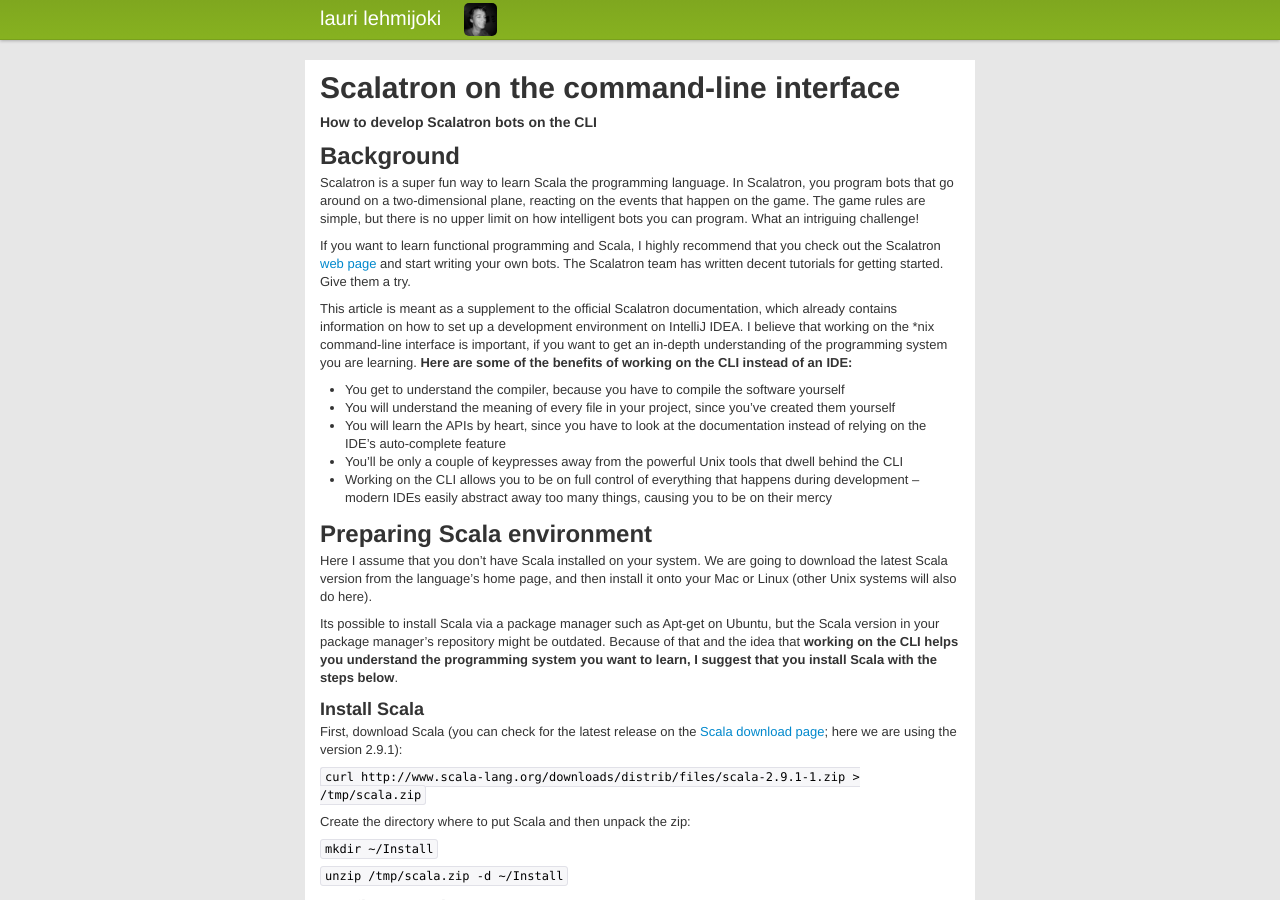
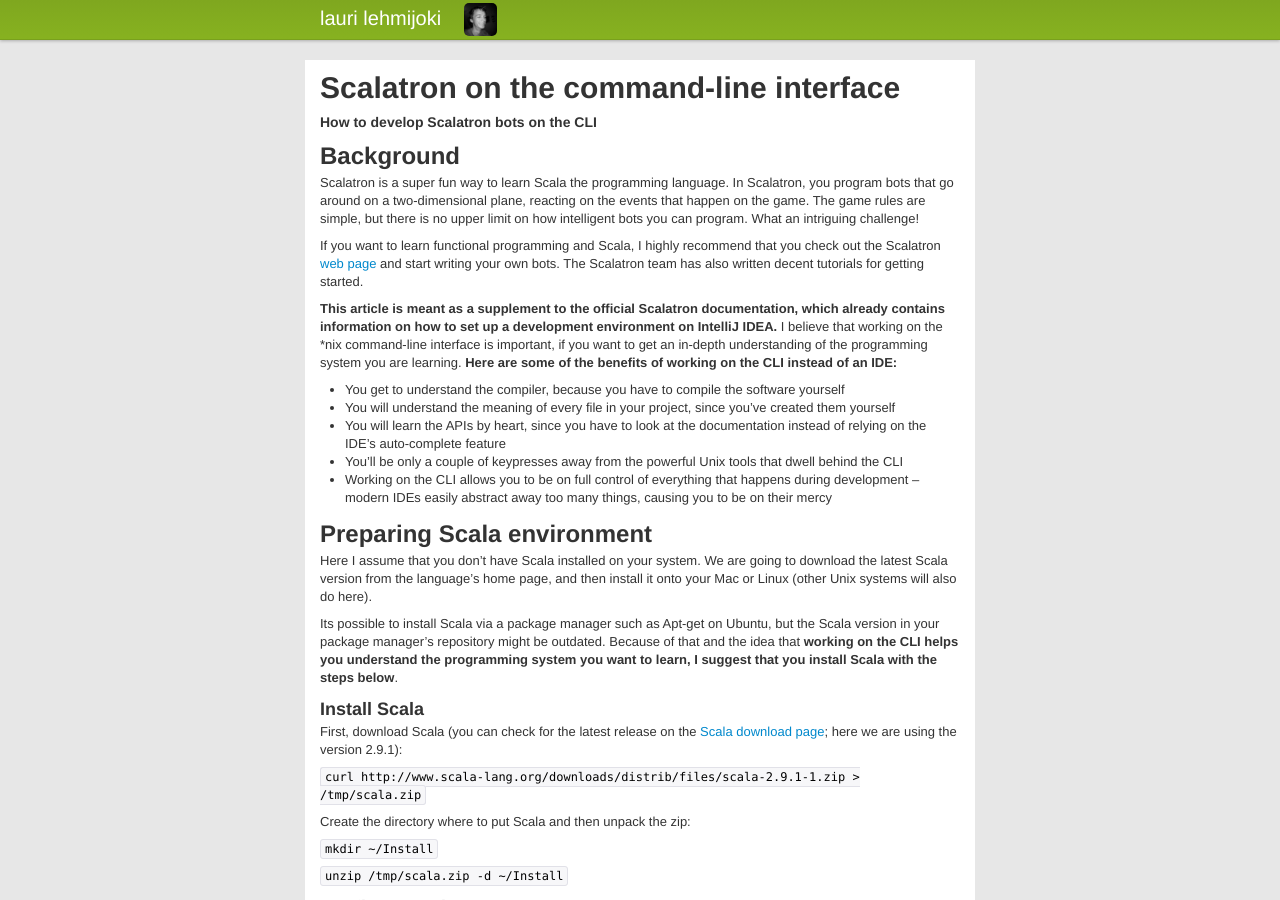
Before and after one commit to laurilehmijoki/lauri.lehmijoki.net, a Jekyll site: the page built from en/nerd/_posts/2012-04-02-scalatron-on-cli.markdown, in a window 1280 px wide and 900 px high. Built offline with Jekyll 4.4.1, drawn with Linux system fonts in a browser that asks for light colours.

Commit message:
added highlighting into 'scalatron on cli'

```diff
--- a/en/nerd/_posts/2012-04-02-scalatron-on-cli.markdown
+++ b/en/nerd/_posts/2012-04-02-scalatron-on-cli.markdown
@@ -10,9 +10,9 @@ title: Scalatron on the command-line interface
 
 Scalatron is a super fun way to learn Scala the programming language. In Scalatron, you program bots that go around on a two-dimensional plane, reacting on the events that happen on the game. The game rules are simple, but there is no upper limit on how intelligent bots you can program. What an intriguing challenge!
 
-If you want to learn functional programming and Scala, I highly recommend that you check out the Scalatron [web page](http://scalatron.wordpress.com) and start writing your own bots. The Scalatron team has written decent tutorials for getting started. Give them a try.
+If you want to learn functional programming and Scala, I highly recommend that you check out the Scalatron [web page](http://scalatron.wordpress.com) and start writing your own bots. The Scalatron team has also written decent tutorials for getting started.
 
-This article is meant as a supplement to the official Scalatron documentation, which already contains information on how to set up a development environment on IntelliJ IDEA. I believe that working on the \*nix command-line interface is important, if you want to get an in-depth understanding of the programming system you are learning. **Here are some of the benefits of working on the CLI instead of an IDE:**
+**This article is meant as a supplement to the official Scalatron documentation, which already contains information on how to set up a development environment on IntelliJ IDEA.** I believe that working on the \*nix command-line interface is important, if you want to get an in-depth understanding of the programming system you are learning. **Here are some of the benefits of working on the CLI instead of an IDE:**
 
 * You get to understand the compiler, because you have to compile the software yourself
 * You will understand the meaning of every file in your project, since you've created them yourself
```
